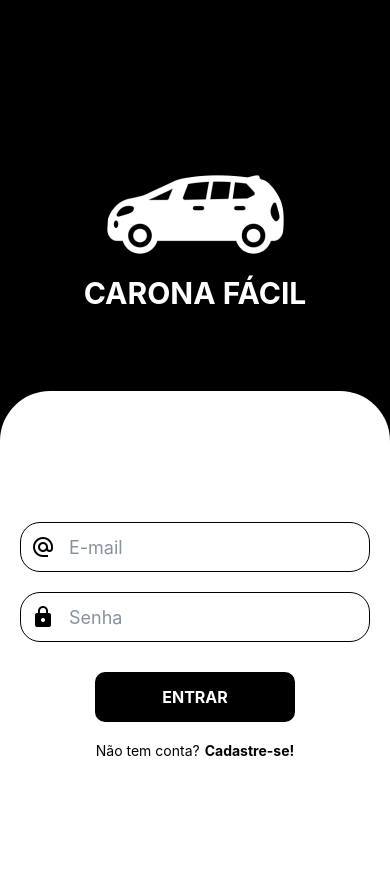
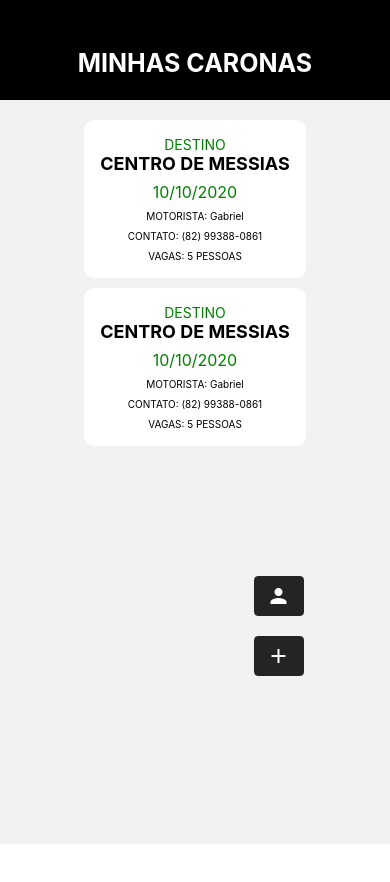
Before and after one commit to gabrielrcdl/app-ride, a React Native app: screen /Ride in a window 390 px wide. Shown: the top 882 px of the page. After the commit the page ends 844 px from the top, so only its background shows below. Built offline with nearby package versions, Linux system fonts and the light colour scheme.

Commit message:
adding new screens

```diff
--- a/src/navigation/index.jsx
+++ b/src/navigation/index.jsx
@@ -1,8 +1,10 @@
 import { NavigationContainer } from "@react-navigation/native";
 import { createNativeStackNavigator } from "@react-navigation/native-stack";
-import HomeScreen from "../screens/HomeScreen";
+import CreationRideScreen from "../screens/CreationRideScreen";
 import LoginScreen from "../screens/LoginScreen";
+import ProfileScreen from "../screens/ProfileScreen";
 import RegisterScreen from "../screens/RegisterScreen";
+import RideScreen from "../screens/RideScreen";
 
 const Stack = createNativeStackNavigator();
 
@@ -12,7 +14,9 @@ const NavigationMain = () => {
       <Stack.Navigator screenOptions={{ headerShown: false }}>
         <Stack.Screen name="Login" component={LoginScreen} />
         <Stack.Screen name="Register" component={RegisterScreen} />
-        <Stack.Screen name="Home" component={HomeScreen} />
+        <Stack.Screen name="Creation" component={CreationRideScreen} />
+        <Stack.Screen name="Profile" component={ProfileScreen} />
+        <Stack.Screen name="Ride" component={RideScreen} />
       </Stack.Navigator>
     </NavigationContainer>
   );
--- /dev/null
+++ b/src/screens/CreationRideScreen/index.jsx
@@ -0,0 +1,41 @@
+import { Text, View } from "react-native";
+import ButtonComponent from "../../components/ButtonComponent";
+import HeaderComponent from "../../components/HeaderComponent";
+import InputComponent from "../../components/InputComponent";
+import { styles } from "./styles";
+
+const CreationRideScreen = () => {
+  return (
+    <View style={styles.container}>
+      <HeaderComponent title="CRIAÇÂO DE CARONA" />
+
+      <Text>DADOS DO MOTORISTA</Text>
+
+      <View style={styles.inputContainer}>
+        <InputComponent placeholder="Nome" icon="person" style={styles.input} />
+        <InputComponent placeholder="E-mail" icon="alternate-email" />
+        <InputComponent placeholder="Senha" icon="lock" />
+      </View>
+
+      {/* <Text style={styles.title}>DADOS DA CARONA</Text> */}
+
+      <View style={styles.inputContainer}>
+        <View style={{ flexDirection: "row" }}>
+          <InputComponent placeholder="DATA" icon="person" />
+          <InputComponent placeholder="HORA" icon="person" />
+        </View>
+
+        <View style={{ flexDirection: "row" }}>
+          <InputComponent placeholder="DESTINO" icon="person" />
+          <InputComponent placeholder="VAGAS" icon="person" />
+        </View>
+      </View>
+
+      <Text style={styles.id}>ID: CARONA001</Text>
+
+      <ButtonComponent title="Criar" screen="Ride" />
+    </View>
+  );
+};
+
+export default CreationRideScreen;
--- /dev/null
+++ b/src/screens/CreationRideScreen/styles.js
@@ -0,0 +1,35 @@
+import { StyleSheet } from "react-native";
+
+export const styles = StyleSheet.create({
+  container: {
+    flex: 1,
+  },
+  title: {
+    fontSize: 35,
+  },
+  inputContainer: {
+    width: "100%",
+    padding: 20,
+    gap: 20,
+    top: 50,
+    display: "flex",
+  },
+  title: {
+    fontSize: 24,
+    fontWeight: "bold",
+    marginBottom: 16,
+  },
+  input: {
+    width: "200%",
+  },
+  id: {
+    marginTop: 16,
+    fontSize: 16,
+  },
+  button: {
+    backgroundColor: "blue",
+    padding: 12,
+    borderRadius: 8,
+    marginTop: 24,
+  },
+});
--- a/src/screens/HomeScreen/index.jsx
+++ /dev/null
@@ -1,14 +0,0 @@
-import { Text, View } from "react-native";
-import ButtonComponent from "../../components/ButtonComponent";
-import { styles } from "./styles";
-
-const HomeScreen = () => {
-  return (
-    <View style={styles.container}>
-      <Text style={styles.title}>Home</Text>
-      <ButtonComponent title="perfil" screen="Profile"/>
-    </View>
-  );
-};
-
-export default HomeScreen;
--- a/src/screens/HomeScreen/styles.js
+++ /dev/null
@@ -1,12 +0,0 @@
-import { StyleSheet } from "react-native";
-
-export const styles = StyleSheet.create({
-  container: {
-    flex: 1,
-    justifyContent: "center",
-    alignItems: "center"
-  },
-  title: {
-    fontSize: 35,
-  },
-});
--- a/src/screens/LoginScreen/index.jsx
+++ b/src/screens/LoginScreen/index.jsx
@@ -22,7 +22,7 @@ const LoginScreen = () => {
         <InputComponent placeholder="Senha" icon="lock" secureTextEntry />
 
         <View style={styles.button}>
-          <ButtonComponent title="Entrar" screen="Home" />
+          <ButtonComponent title="Entrar" screen="Ride" />
         </View>
 
         <View style={styles.registerContainer}>
--- /dev/null
+++ b/src/screens/ProfileScreen/index.jsx
@@ -0,0 +1,15 @@
+import * as React from "react";
+import { Text, View } from "react-native";
+import HeaderComponent from "../../components/HeaderComponent";
+import { styles } from "./styles";
+
+const ProfileScreen = () => {
+  return (
+    <View style={styles.container}>
+      <HeaderComponent title="Perfil" />
+      <Text>ProfileScreen</Text>
+    </View>
+  );
+};
+
+export default ProfileScreen;
--- /dev/null
+++ b/src/screens/ProfileScreen/styles.js
@@ -0,0 +1,7 @@
+import { StyleSheet } from "react-native";
+
+export const styles = StyleSheet.create({
+    container: {
+    flex: 1
+    },
+});
--- a/src/screens/RegisterScreen/index.jsx
+++ b/src/screens/RegisterScreen/index.jsx
@@ -23,7 +23,7 @@ const RegisterScreen = () => {
       <CheckBox title="Sou um motorista" />
 
       <View style={styles.submit}>
-        <ButtonComponent title="Criar" screen="Home" />
+        <ButtonComponent title="Criar" screen="Ride" />
 
         <View style={styles.registerContainer}>
           <Text>Já tem um conta?</Text>
--- /dev/null
+++ b/src/screens/RideScreen/index.jsx
@@ -0,0 +1,57 @@
+import { useNavigation } from "@react-navigation/native";
+import { Button, Icon } from "@rneui/base";
+import * as React from "react";
+import { View } from "react-native";
+import HeaderComponent from "../../components/HeaderComponent";
+import RideInfoComponent from "../../components/RideInfoComponent";
+import { styles } from "./styles";
+
+const RideScreen = () => {
+  const nav = useNavigation();
+
+  return (
+    <View style={styles.container}>
+      <HeaderComponent title="MINHAS CARONAS" />
+
+      <View style={styles.list}>
+        <RideInfoComponent
+          destination="CENTRO DE MESSIAS"
+          date="10/10/2020"
+          driver="Gabriel"
+          contact="(82) 99388-0861"
+          vacancies="5"
+        />
+
+        <RideInfoComponent
+          destination="CENTRO DE MESSIAS"
+          date="10/10/2020"
+          driver="Gabriel"
+          contact="(82) 99388-0861"
+          vacancies="5"
+        />
+      </View>
+
+      <View style={styles.buttons}>
+        <Button
+          radius={"sm"}
+          type="solid"
+          color="black"
+          onPress={() => nav.navigate("Profile")}
+        >
+          <Icon name="person" color="white" />
+        </Button>
+
+        <Button
+          radius={"sm"}
+          type="solid"
+          color="black"
+          onPress={() => nav.navigate("Creation")}
+        >
+          <Icon name="add" color="white" />
+        </Button>
+      </View>
+    </View>
+  );
+};
+
+export default RideScreen;
--- /dev/null
+++ b/src/screens/RideScreen/styles.js
@@ -0,0 +1,19 @@
+import { StyleSheet } from "react-native";
+
+export const styles = StyleSheet.create({
+  container: {
+    flex: 1,
+  },
+  list: {
+    justifyContent: "center",
+    alignItems: "center",
+    gap: 10,
+    top: 20,
+  },
+  buttons:{
+    top: 150,
+    width: 50,
+    gap: 20,
+    left: "65%"
+  }
+});
```
